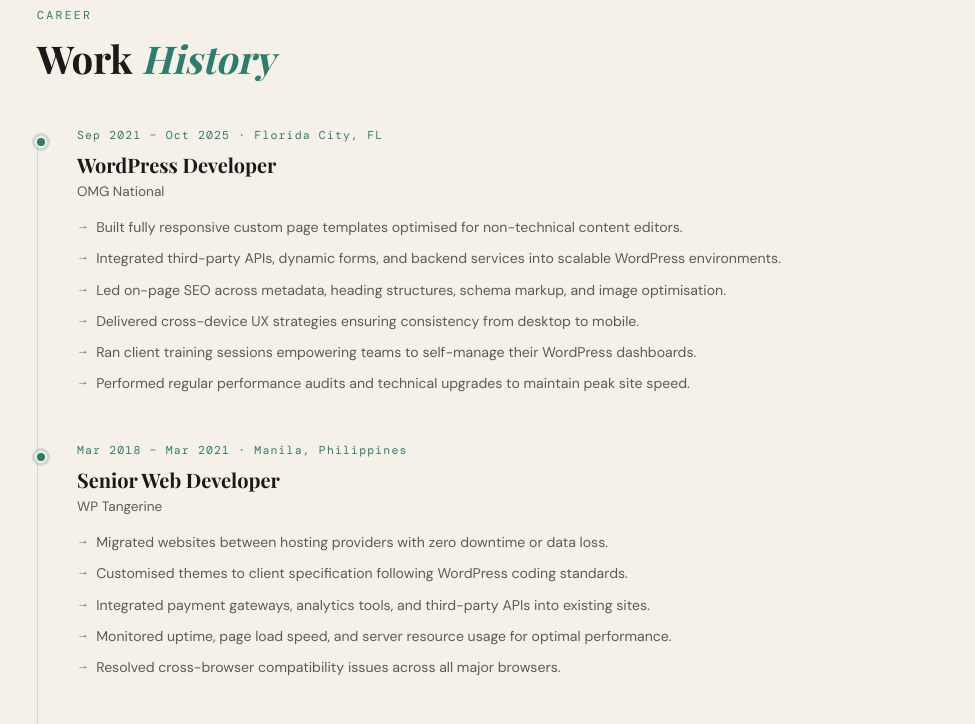
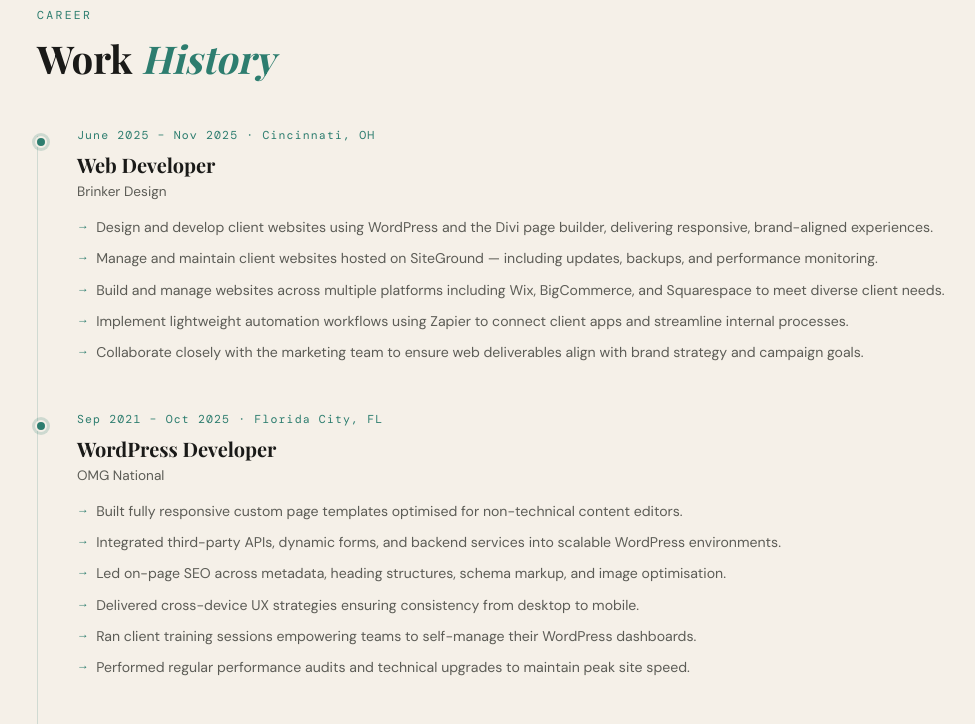
Before and after one commit to msfaraway/portfolio, a plain HTML site: page index.html in a window 1280 px wide. Shown: the part 3440-4164 px from the top of the page, without its empty margins (91-1066 px from the left). Drawn offline with nearby package versions, Linux system fonts and the light colour scheme; a web font is replaced by a local one.

Commit message:
Update index.html

```diff
--- a/index.html
+++ b/index.html
@@ -715,6 +715,19 @@
 
     <div class="timeline-item">
       <div class="timeline-dot"></div>
+      <p class="timeline-meta">June 2025 – Nov 2025 · Cincinnati, OH </p>
+      <h3>Web Developer</h3>
+      <p class="timeline-company">Brinker Design</p>
+      <ul class="timeline-bullets">
+        <li>Design and develop client websites using WordPress and the Divi page builder, delivering responsive, brand-aligned experiences.</li>
+        <li>Manage and maintain client websites hosted on SiteGround — including updates, backups, and performance monitoring.</li>
+        <li>Build and manage websites across multiple platforms including Wix, BigCommerce, and Squarespace to meet diverse client needs.</li>
+        <li>Implement lightweight automation workflows using Zapier to connect client apps and streamline internal processes.</li>
+        <li>Collaborate closely with the marketing team to ensure web deliverables align with brand strategy and campaign goals.</li>
+      </ul>
+    </div>
+    <div class="timeline-item">
+      <div class="timeline-dot"></div>
       <p class="timeline-meta">Sep 2021 – Oct 2025 · Florida City, FL</p>
       <h3>WordPress Developer</h3>
       <p class="timeline-company">OMG National</p>
```
